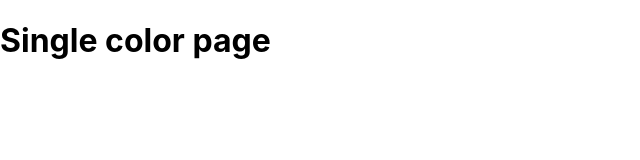
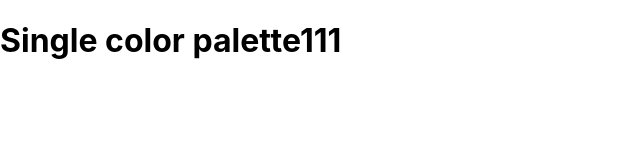
Before and after one commit to Jungir/color-react-project, a React (Create React App) app in the folder colors-app/: page /palette/flat-ui-colors-american/americanriver in a window 1280 px wide. Shown: the top 160 px of the page, without its empty margins (0-640 px from the left). Built offline with nearby package versions, Linux system fonts and the light colour scheme.

Commit message:
add single color palette & link

```diff
--- a/colors-app/src/App.js
+++ b/colors-app/src/App.js
@@ -3,6 +3,7 @@
 import Palette from './Palette';
 import PaletteList from './PaletteList';
 import seedColor from './seedColor';
+import SingleColorPalette from './singleColorPalette';
 import {generatePalette} from './colorHelpers';
 class App extends Component {
 
@@ -16,7 +17,7 @@
       <Switch>
         <Route exact path='/' render={(routeProps) => <PaletteList palettes={seedColor} {...routeProps}/>}/>
         <Route exact path='/palette/:id' render={(routeProps) => <Palette palette={generatePalette(this.findPalette(routeProps.match.params.id))}/>}/>
-        <Route exact path="/palette/:paletteId/:colorId" render={() => <h1>Single color page</h1>}/>
+        <Route exact path="/palette/:paletteId/:colorId" render={() => <SingleColorPalette/>}/>
       </Switch>
       // <div >
         // <Palette palette={generatePalette(seedColor[4])}/>
--- a/colors-app/src/ColorBox.js
+++ b/colors-app/src/ColorBox.js
@@ -19,7 +19,7 @@
         })
     }
     render() {
-        const {name, background} = this.props;
+        const {name, background, paletteId, id} = this.props;
         const copied = this.state.copied;
         return (
             <CopyToClipboard text={background} onCopy={this.changeCopyState}>
@@ -35,9 +35,11 @@
                         </div>
                         <button className="copy-button">Copy</button>
                     </div>
-                    <Link to='/' onClick={e => {e.stopPropagation()}}>
-                        <span className="see-more">More</span>
+                    <Link to={`/palette/${paletteId}/${id}`}
+                    onClick={(e) => e.stopPropagation()}>
+                        <span className='see-more'>More</span>
                     </Link>
+
                 </div>
             </CopyToClipboard>
         )
--- a/colors-app/src/Palette.js
+++ b/colors-app/src/Palette.js
@@ -20,10 +20,10 @@
         this.setState({format : val});
     }
     render() {
-        const {colors, name, emoji} = this.props.palette;
+        const {colors, name, emoji, id} = this.props.palette;
         const {level, format} = this.state;
         const colorBoxes = colors[level].map ((color) => {
-            return <ColorBox key={colors.id} background={color[format]} name={color.name}/>
+            return <ColorBox paletteId={id} id={color.id} key={color.id} background={color[format]} name={color.name}/>
         });
 
         return (
--- /dev/null
+++ b/colors-app/src/singleColorPalette.js
@@ -0,0 +1,12 @@
+import React, { Component } from 'react'
+
+class singleColorPalette extends Component {
+    render() {
+        return (
+            <div>
+                <h1>Single color palette111</h1>
+            </div>
+        )
+    }
+}
+export default singleColorPalette;
```
